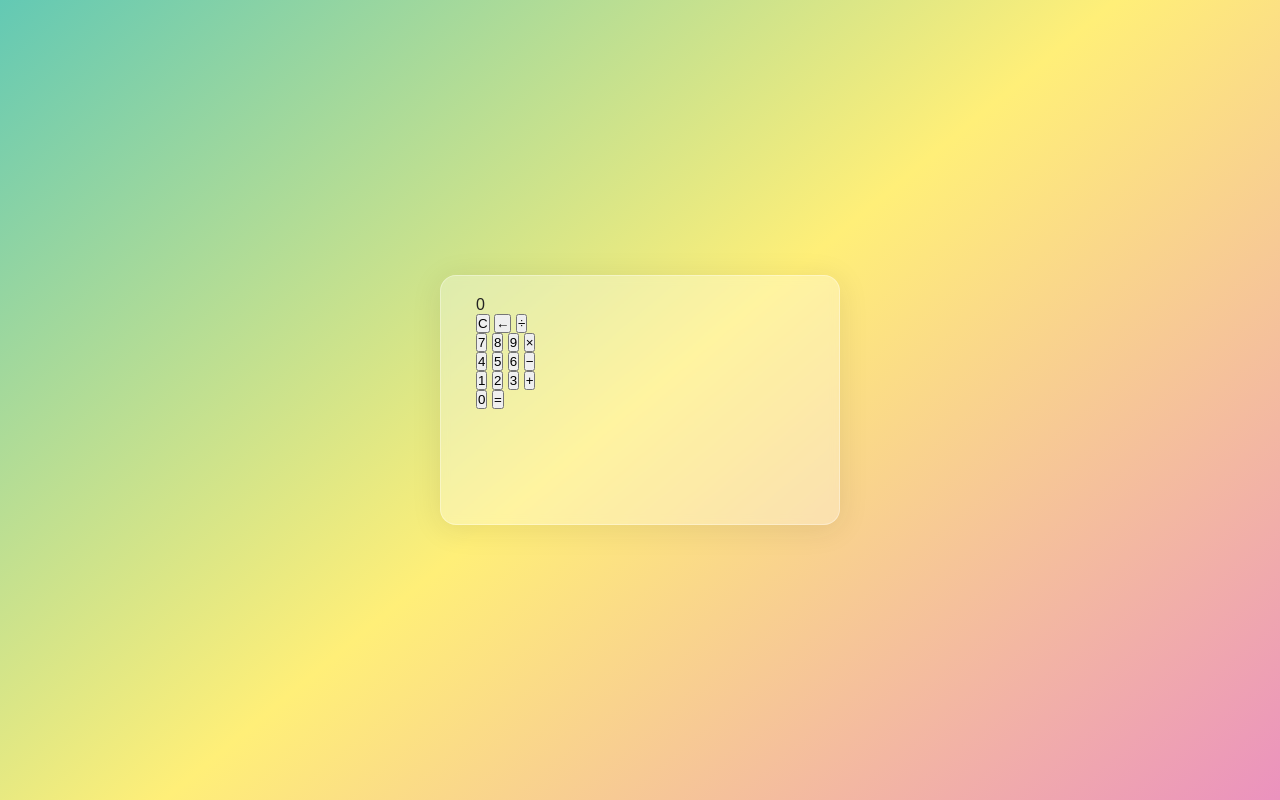
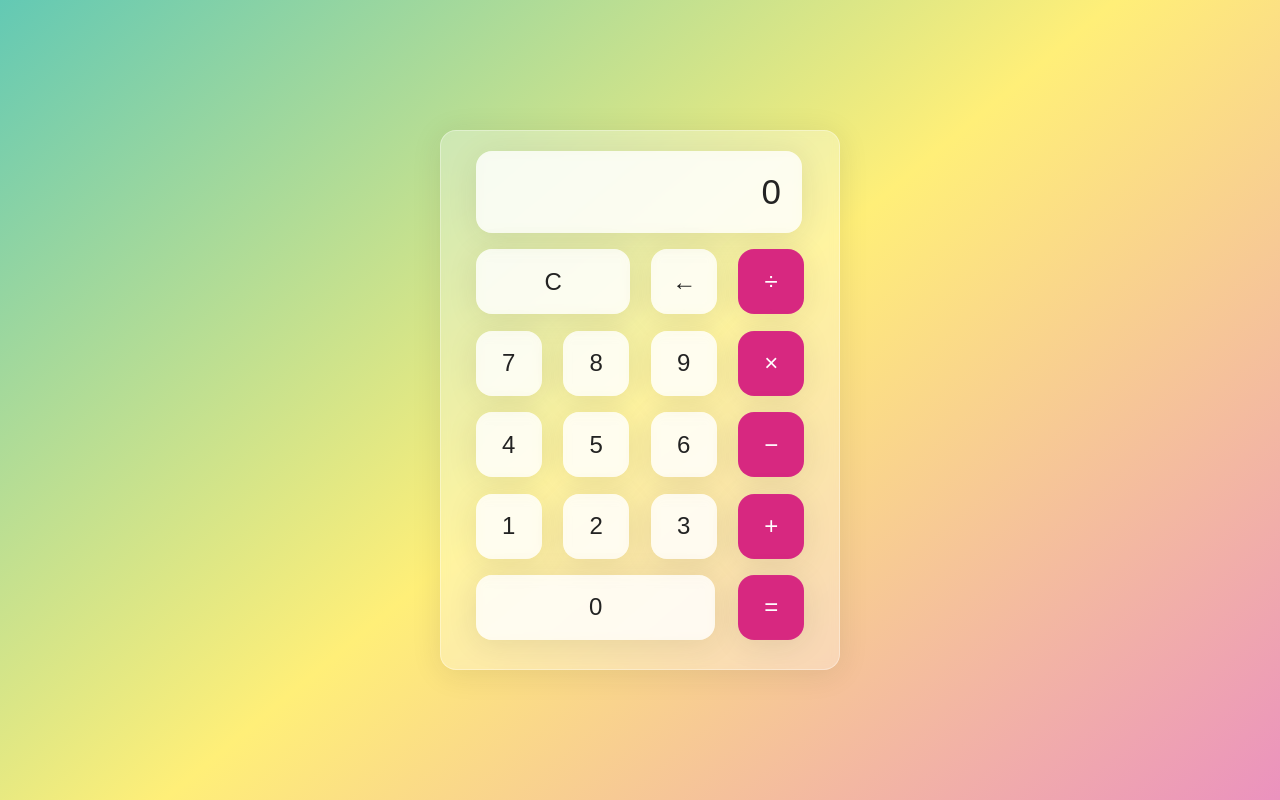
Before and after one commit to Kbauer23/Calculator, a plain HTML site: page index.html in a window 1280 px wide. Drawn offline with Linux system fonts and the light colour scheme.

Commit message:
finishing design

```diff
--- a/index.html
+++ b/index.html
@@ -14,7 +14,7 @@
     <section class="screen">
       0
     </section>
-    <section class="calc-button">
+    <section class="calc-buttons">
       <div class="calc-button-row">
         <button class="calc-button double">
           C
@@ -27,7 +27,7 @@
         </button>
       </div>
 
-      <div class="calc-butto-row">
+      <div class="calc-button-row">
         <button class="calc-button">
           7
         </button>
@@ -42,7 +42,7 @@
         </button>
       </div>
 
-      <div class="calc-butto-row">
+      <div class="calc-button-row">
         <button class="calc-button">
           4
         </button>
@@ -57,7 +57,7 @@
         </button>
       </div>
 
-      <div class="calc-butto-row">
+      <div class="calc-button-row">
         <button class="calc-button">
           1
         </button>
--- a/style.css
+++ b/style.css
@@ -1,6 +1,7 @@
 html{
   box-sizing: border-box;
   height: 100%;
+  width: 100%;
 }
 *,
 *::before,
@@ -21,7 +22,7 @@ body{
 .container{
   backdrop-filter: blur(5.5px);
   -webkit-backdrop-filter: blur(5.5px);
-  background: rgba(255,255,255,0.75);
+  background: rgba(255, 255, 255, 0.75);
   border: 1px solid rgba(255, 255, 255, 0.01);
   border-radius: 16px;
   box-shadow: 0 4px 30px rgba(35, 35, 35, 0.1);
@@ -31,6 +32,67 @@ body{
   background: rgba(255, 255, 255, 0.30);
   border: 1px solid rgba(255, 255, 255, 0.34);
   flex-basis: 400px;
-  height: 250px;
+  height: 540px;
   padding: 20px 35px
 }
+
+.screen{
+  backdrop-filter: blur(5.5px);
+  -webkit-backdrop-filter: blur(5.5);
+  background:rgba(255,255,255,0.75);
+  border: 1px solid rgba(255,255,255,0.01);
+  border-radius: 16px;
+  box-shadow: 0 4px 30px rgba(35,35,35,0.1);
+  color: #232323;
+  font-size: 35px;
+  overflow: auto;
+  padding: 20px;
+  text-align: right;
+  width: 326px;
+}
+
+.calc-button-row{
+  display: flex;
+  justify-content: space-between;
+  margin: 5% 0;
+}
+.calc-button{
+  backdrop-filter: blur(5.5px);
+  -webkit-backdrop-filter: blur(5.5px);
+  background: rgba(255, 255, 255, 0.75);
+  border: 1px solid rgba(255,255,255, 0.01);
+  border-radius: 16px;
+  box-shadow: 0 4px 30px rgba(35,35,35,0.1);
+  color: #232323;
+  flex-basis: 20%;
+  font-family: inherit;
+  font-size: 24px;
+  height: 65px;
+}
+.calc-button:last-child{
+    backdrop-filter: blur(5.5px);
+    -webkit-backdrop-filter: blur(5.5px);
+    background: rgba(255, 255, 255, 0.75);
+    border: 1px solid rgba(255, 255, 255, 0.01);
+    border-radius: 16px;
+    box-shadow: 0 4px 30px rgba(35, 35, 35, 0.1);
+    color: #fff;
+    background: #d72880;
+}
+
+.calc-button:last-child:hover{
+  background: inherit;
+  color: inherit;
+}
+.calc-button:hover{
+  background-color: inherit;
+}
+.calc-button:active{
+  background-color: #ffef78;
+}
+.double{
+  flex-basis: 47%;
+}
+.triple{
+  flex-basis: 73%;
+}
```
